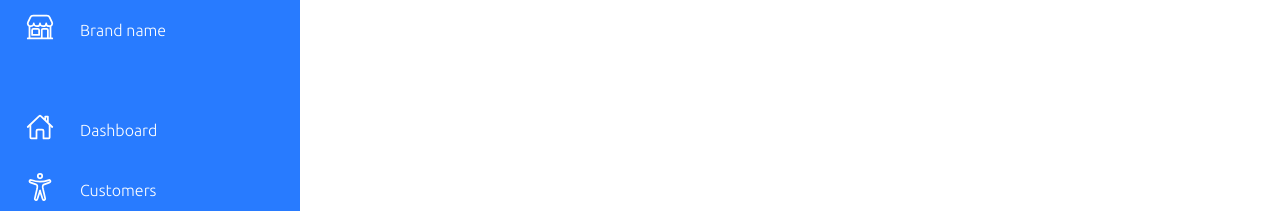
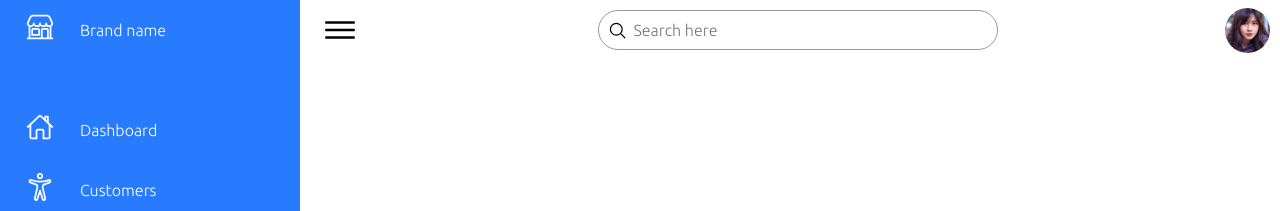
Before and after one commit to azzabihamza/ResponsiveDashboard, a plain HTML site: page index.html in a window 1280 px wide. Shown: the top 211 px of the page. Drawn offline with nearby package versions, Linux system fonts and the light colour scheme.

Commit message:
top bar and navigation toggle

```diff
--- a/index.html
+++ b/index.html
@@ -50,11 +50,53 @@
                  </li>
             </ul>
         </div>
+
+        <!-- Main page -->
+        <div class="main">
+            <div class="topbar">
+                <div class="toggle">
+                    <ion-icon name="menu-outline"></ion-icon>
+                </div>
+                <!-- Search section -->
+                <div class="search">
+                    <label>
+                        <input type="text" placeholder="Search here" >
+                        <ion-icon name="search-outline"></ion-icon>
+                    </label>
+                </div>
+                <!-- User image -->
+                <div class="user">
+                    <img src="images/user.jpg" alt="user">
+                </div>
+            </div>
+        </div>
+
     </div>
 
     <script type="module" src="https://unpkg.com/ionicons@5.5.2/dist/ionicons/ionicons.esm.js"></script>
     <script nomodule src="https://unpkg.com/ionicons@5.5.2/dist/ionicons/ionicons.js"></script>
+    <script src="https://code.jquery.com/jquery-3.5.1.slim.min.js" integrity="sha384-DfXdz2htPH0lsSSs5nCTpuj/zy4C+OGpamoFVy38MVBnE+IbbVYUew+OrCXaRkfj" crossorigin="anonymous"></script>
+    <script src="https://cdn.jsdelivr.net/npm/popper.js@1.16.1/dist/umd/popper.min.js" integrity="sha384-9/reFTGAW83EW2RDu2S0VKaIzap3H66lZH81PoYlFhbGU+6BZp6G7niu735Sk7lN" crossorigin="anonymous"></script>
+
     <script>
+        // Toggle menu
+        let toggle = document.querySelector('.toggle');
+        let navigation = document.querySelector('.navigation');
+        let main = document.querySelector('.main');
+
+        toggle.onclick = function(){
+            navigation.classList.toggle('active');
+            main.classList.toggle('active');
+        }
+
+        $(".navigation li").hover(
+                function () {
+                    //toggleClass() switches the active class
+                    $(this).toggleClass("active");
+                }
+            );
+
+        /*
         // add hovered class in selected list item
         let list = document.querySelectorAll('.navigation li');
         function activeLink(){
@@ -63,7 +105,7 @@
             item.classList.add('hovered');
         }
         list.forEach((item) =>
-            item.addEventListener('mouseover',activeLink));
+            item.addEventListener('mouseover',activeLink)); */
     </script>
 </body>
 </html>
--- a/style.css
+++ b/style.css
@@ -36,6 +36,11 @@ body
     transition: 0.5s;
     overflow: hidden;
 }
+.navigation.active
+{
+    width: 80px;
+
+}
 .navigation ul
 {
     position: absolute;
@@ -52,7 +57,7 @@ body
     border-bottom-left-radius: 30px;
 }
 .navigation ul li:hover,
-.navigation ul li.hovered
+.navigation ul li.active
 {
     background: var(--white);
 }
@@ -71,7 +76,7 @@ body
     color: var(--white);
 }
 .navigation ul li:hover a,
-.navigation ul li.hovered a
+.navigation ul li.active a
 {
     color: var(--blue);
 }
@@ -100,7 +105,7 @@ body
 }
 /*********** Navigation curve outside *************/
 .navigation ul li:hover a::before,
-.navigation ul li.hovered a::before
+.navigation ul li.active a::before
 {
     content: '';
     position: absolute;
@@ -114,7 +119,7 @@ body
     pointer-events: none;
 }
 .navigation ul li:hover a::after,
-.navigation ul li.hovered a::after
+.navigation ul li.active a::after
 {
     content: '';
     position: absolute;
@@ -127,3 +132,86 @@ body
     box-shadow: 35px -35px 0 10px var(--white);
     pointer-events: none;
 }
+
+/*********** Main page Top bar  *************/
+.main
+{
+    position: absolute;
+    width: calc(100% - 300px);
+    left: 300px;
+    min-height: 100vh;
+    background: var(--white);
+    transition: 0.5s;
+}
+.main.active
+{
+    width: calc(100% - 80px);
+    left: 80px;
+}
+.topbar
+{
+    width: 100%;
+    height: 60px;
+    display: flex;
+    justify-content: space-between;
+    align-items: center;
+    padding: 0 10px;
+}
+.toggle
+{
+    position: relative;
+    width: 60px;
+    height: 60px;
+    display: flex;
+    justify-content: center;
+    align-items: center;
+    font-size: 2.5em;
+    cursor: pointer;
+}
+.search
+{
+    position: relative;
+    width: 400px;
+    margin: 0 10px;
+}
+.search label
+{
+    position: relative;
+    width: 100%;
+}
+.search label input
+{
+    width: 100%;
+    height: 40px;
+    border-radius: 40px;
+    padding: 5px 20px;
+    padding-left: 35px;
+    font-size: 1em;
+    outline: none;
+    border: 1px solid var(--black2);
+}
+.search label ion-icon
+{
+    position: absolute;
+    top: 0;
+    left: 10px;
+    font-size: 1.2em;
+}
+.user
+{
+    position: relative;
+    width: 45px;
+    height: 45px;
+    border-radius: 50%;
+    overflow: hidden;
+    cursor: pointer;
+}
+.user img
+{
+    position: absolute;
+    top : 0;
+    left: 0;
+    width: 100%;
+    height: 100%;
+    object-fit: cover;
+}
```
